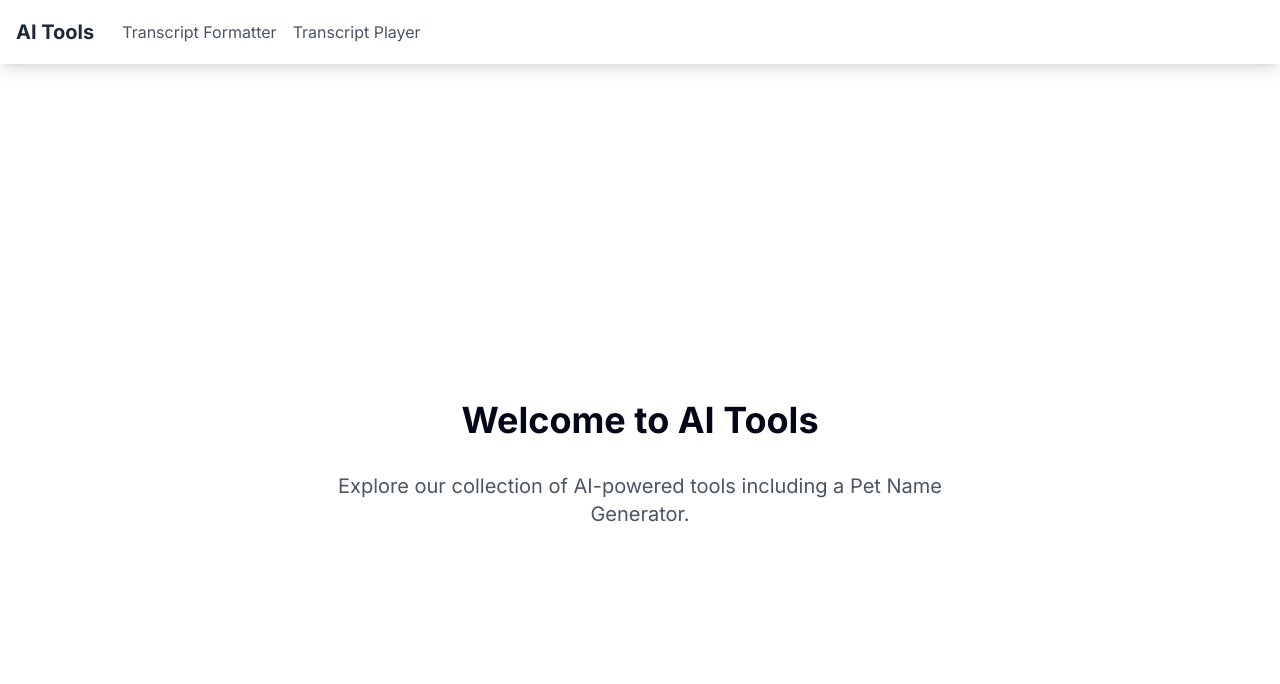
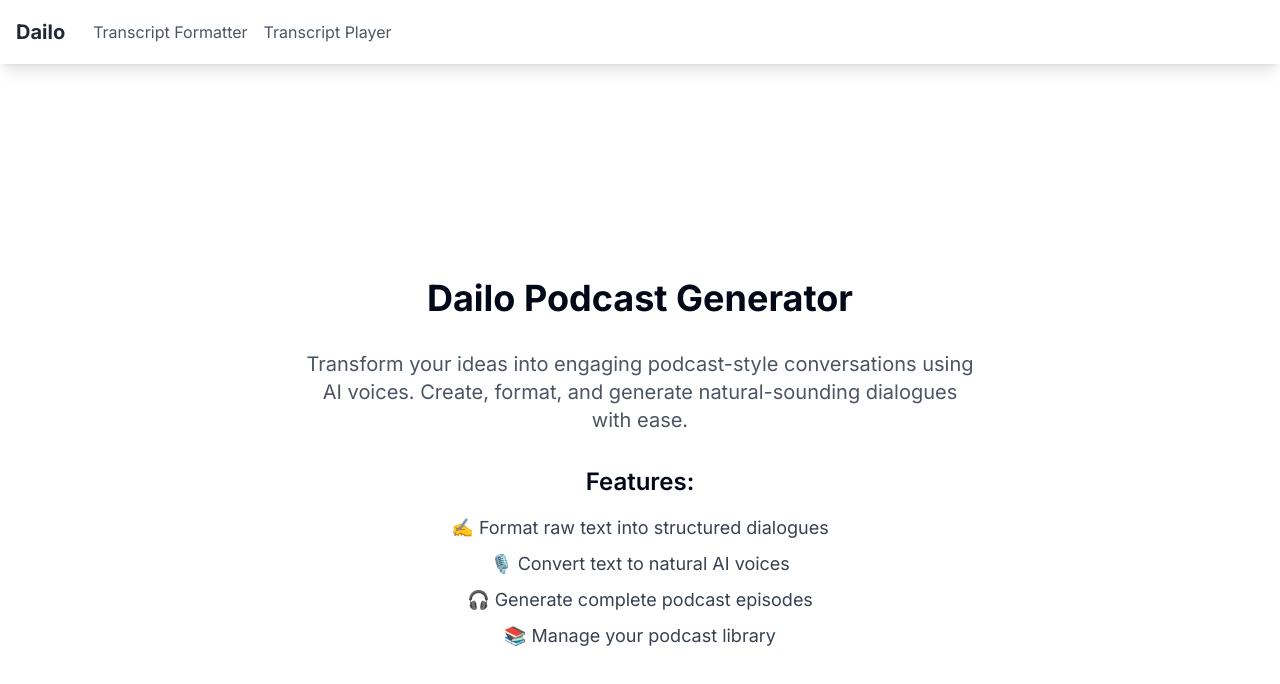
Before and after one commit to dailoOrg/podcast-generator, a Next.js app: page / in a window 1280 px wide. Shown: the top 684 px of the page. Built offline with nearby package versions, Linux system fonts and the light colour scheme.

Commit message:
docs: add new name and instructions

```diff
--- a/app/layout.tsx
+++ b/app/layout.tsx
@@ -6,8 +6,8 @@ import Navigation from "@/components/Navigation";
 const inter = Inter({ subsets: ["latin"] });
 
 export const metadata: Metadata = {
-  title: "AI Tools",
-  description: "Collection of AI-powered tools",
+  title: "Dailo Podcast Generator",
+  description: "AI-powered platform for creating podcast-style conversations",
 };
 
 export default function RootLayout({
--- a/app/page.tsx
+++ b/app/page.tsx
@@ -3,10 +3,20 @@
 export default function Home() {
   return (
     <main className="flex min-h-screen flex-col items-center justify-center p-24">
-      <h1 className="text-4xl font-bold mb-8">Welcome to AI Tools</h1>
+      <h1 className="text-4xl font-bold mb-8">Dailo Podcast Generator</h1>
       <p className="text-xl text-gray-600 text-center max-w-2xl">
-        Explore our collection of AI-powered tools including a Pet Name Generator.
+        Transform your ideas into engaging podcast-style conversations using AI voices.
+        Create, format, and generate natural-sounding dialogues with ease.
       </p>
+      <div className="mt-8 space-y-4 text-center">
+        <h2 className="text-2xl font-semibold">Features:</h2>
+        <ul className="space-y-2 text-lg text-gray-700">
+          <li>✍️ Format raw text into structured dialogues</li>
+          <li>🎙️ Convert text to natural AI voices</li>
+          <li>🎧 Generate complete podcast episodes</li>
+          <li>📚 Manage your podcast library</li>
+        </ul>
+      </div>
     </main>
   );
 }
--- a/components/Navigation.tsx
+++ b/components/Navigation.tsx
@@ -8,7 +8,7 @@ export default function Navigation() {
           <div className="flex space-x-7">
             <div className="flex items-center">
               <Link href="/" className="text-gray-800 text-xl font-bold">
-                AI Tools
+                Dailo
               </Link>
             </div>
             <div className="flex items-center space-x-4">
--- a/package.json
+++ b/package.json
@@ -1,5 +1,5 @@
 {
-  "name": "nextjs-shadcn-boilerplate",
+  "name": "dailo-podcast-generator",
   "version": "0.1.0",
   "private": true,
   "scripts": {
```
Also changed, not shown: 1 other file (tests, documents, lock files or other folders).
